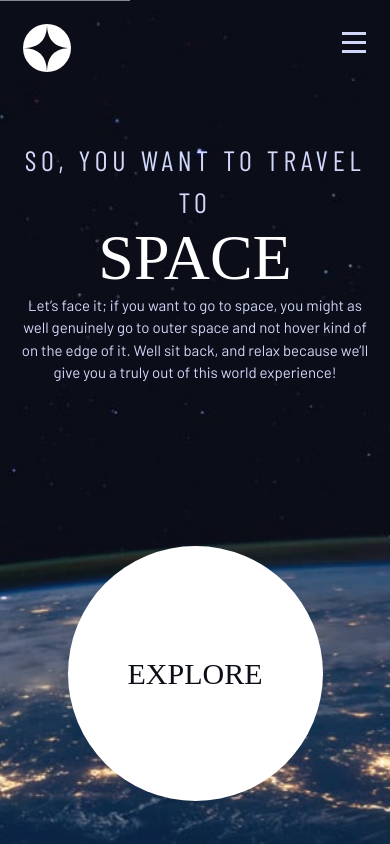
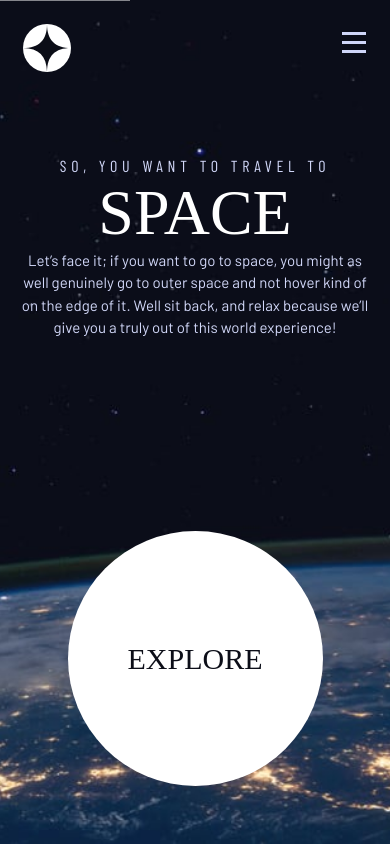
Before and after one commit to tkchan212/space-tourism-react, a React (Vite) app: page /home in a window 390 px wide. Built offline with nearby package versions, Linux system fonts and the light colour scheme; a web font is replaced by a local one.

Commit message:
fix responsive typography

```diff
--- a/src/index.css
+++ b/src/index.css
@@ -14,7 +14,7 @@
   --fs-800: 3.5rem;
   --fs-700: 1.5rem;
   --fs-600: 1rem;
-  --fs-500: 1.75rem;
+  --fs-500: 1rem;
   --fs-400: 0.9375rem;
   --fs-300: 1rem;
   --fs-200: 0.875rem;
@@ -30,6 +30,7 @@
       --fs-800: 5rem;
       --fs-700: 2.5rem;
       --fs-600: 1.5rem;
+      --fs-500: 1.25rem;
       --fs-400: 1rem;
   }
 }
@@ -40,6 +41,7 @@
       --fs-800: 6.25rem;
       --fs-700: 3.5rem;
       --fs-600: 2rem;
+      --fs-500: 1.75rem;
       --fs-400: 1.125rem;
   }
 
```
